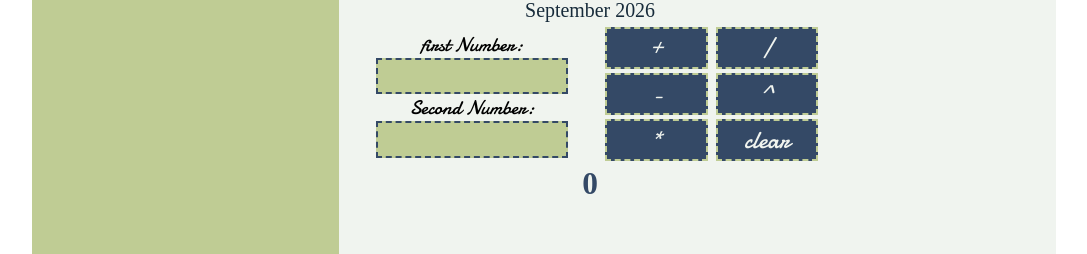
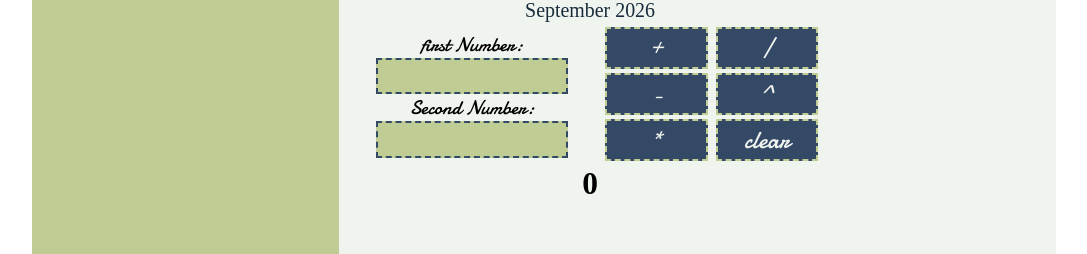
Before and after one commit to WynnMusselman/mp-3, a React (Vite) app: page /Projects in a window 1280 px wide. Shown: the part 953-1207 px from the top of the page, without its empty margins (96-1183 px from the left). Built offline with nearby package versions, Linux system fonts and the light colour scheme.

Commit message:
added custom hook for pos/neg number

```diff
--- a/src/components/Calculator.tsx
+++ b/src/components/Calculator.tsx
@@ -1,5 +1,6 @@
 import styled from "styled-components";
-import { useState } from "react";
+import { useState} from "react";
+import {useColor} from "../useColor.ts";
 
 
 const InnerCol = styled.div`
@@ -21,9 +22,10 @@ const InputStyle = styled.input`
     }
 `;
 
-const OutputStyle = styled.h3 `
-    color: ${props => props.resulting_num > 0 ? "#344966" : "red"};
-`
+const OutputStyle = styled.h3`
+    color: ${(props) => props.theme === true ? "red" : "red"};
+    //"#344966"
+`;
 
 const ButtonStyle = styled.button`
     width: 8vw;
@@ -50,6 +52,7 @@ export default function Calculator() {
     const [firstNum, setFirstNum] = useState("");
     const [secondNum, setSecondNum] = useState("");
     const [output, setOutput] = useState(0);
+
 
     function doAdd(){
         setOutput(Number(firstNum) + Number(secondNum));
@@ -126,7 +129,7 @@ export default function Calculator() {
                     </InnerCol>
                 </div>
 
-                <OutputStyle resulting_num = "output">{output}</OutputStyle>
+                <OutputStyle style={{color:useColor(output)}}>{output}</OutputStyle>
             </div>
 
 
--- /dev/null
+++ b/src/useColor.ts
@@ -0,0 +1,9 @@
+
+export function useColor(output) {
+    if (output<0) {
+        return "red";
+    }else {
+        return "black"
+    }
+
+}
```
